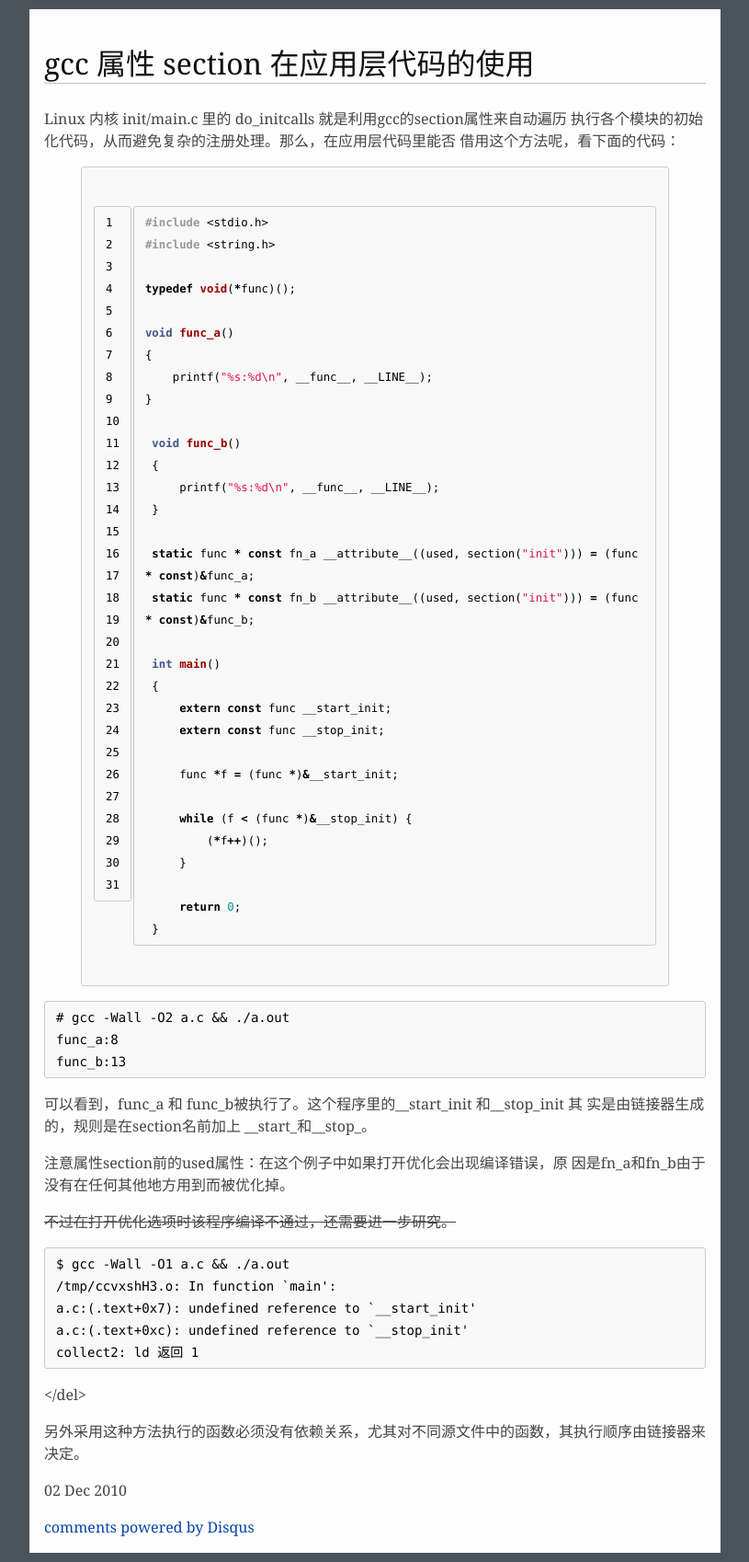
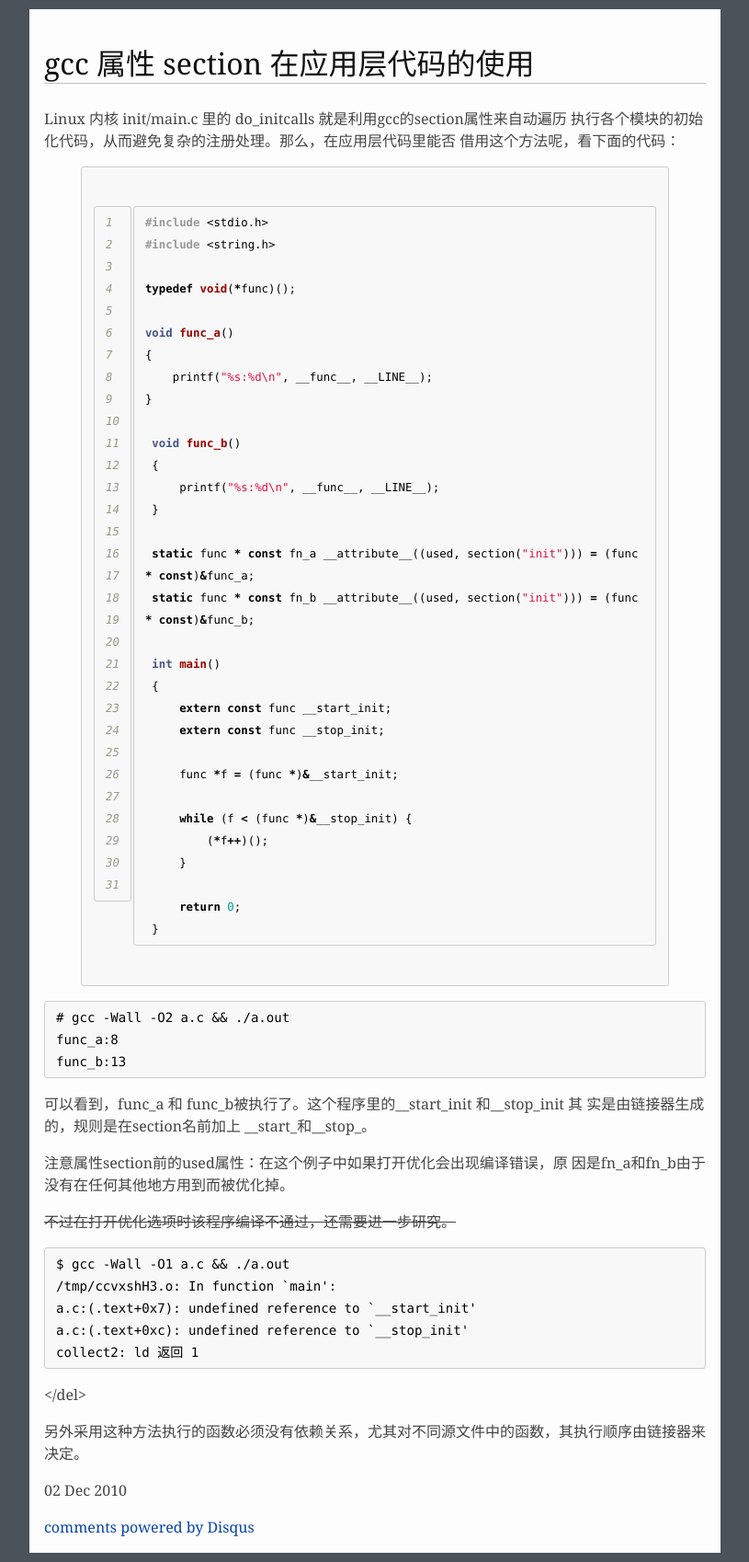
Before and after one commit to piercezhangx/clan.github.io, a Jekyll site: the page built from _posts/2010-12-02-gcc-attribute.md, in a window 1280 px wide. Shown: the whole page at 92% size, without its empty margins (232-1047 px from the left). Built offline with Jekyll 4.4.1, drawn with Linux system fonts in a browser that asks for light colours; comment, search, counter and statistics services are not loaded.

Commit message:
add style for lineno

```diff
--- a/css/syntax.css
+++ b/css/syntax.css
@@ -1,3 +1,4 @@
+.lineno { color: #999988; font-style: italic; font-family: Consolas; }
 .highlight  { background: #ffffff; }
 .highlight .c { color: #999988; } /* Comment */
 .highlight .err { color: #a61717; background-color: #e3d2d2 } /* Error */
```
